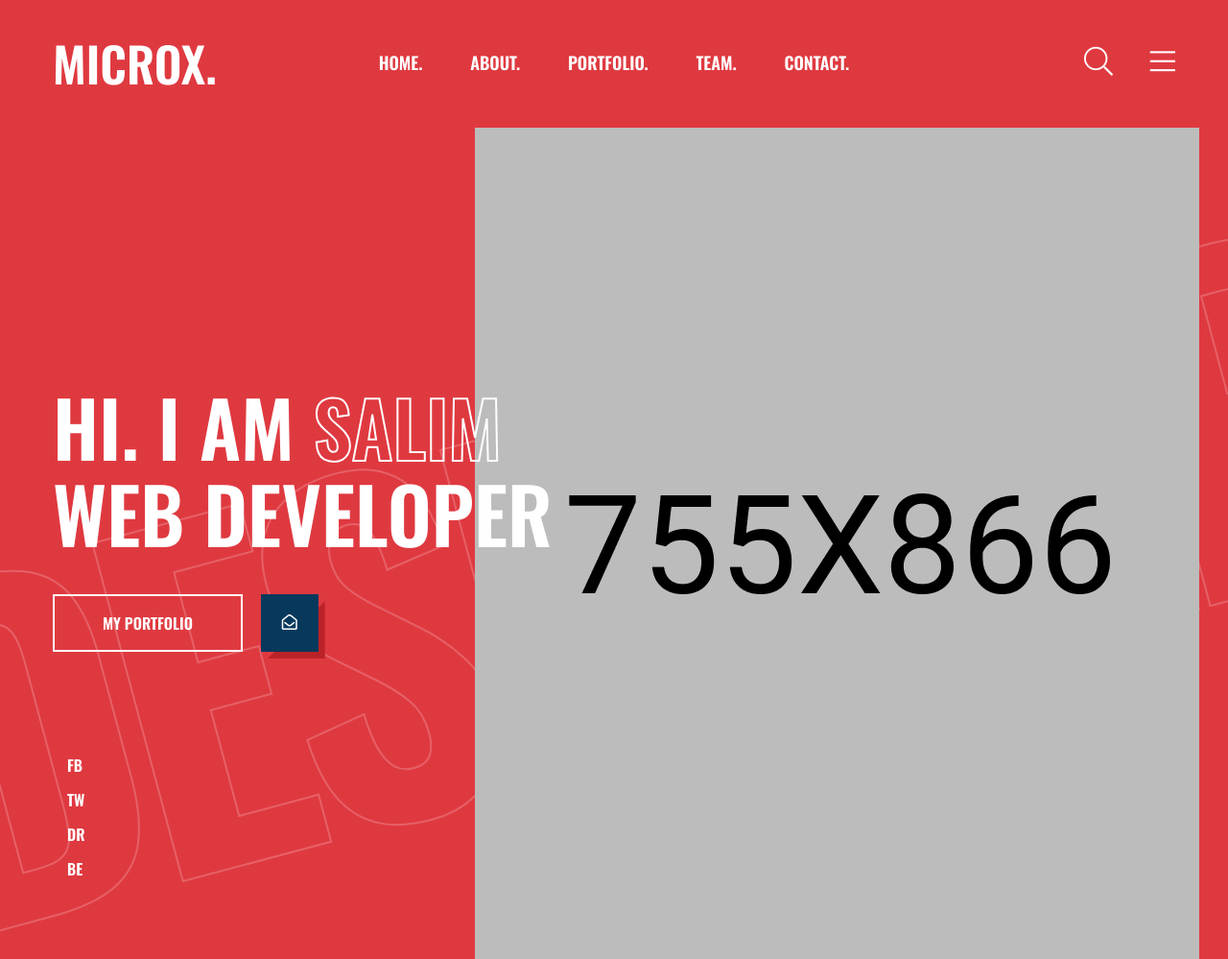
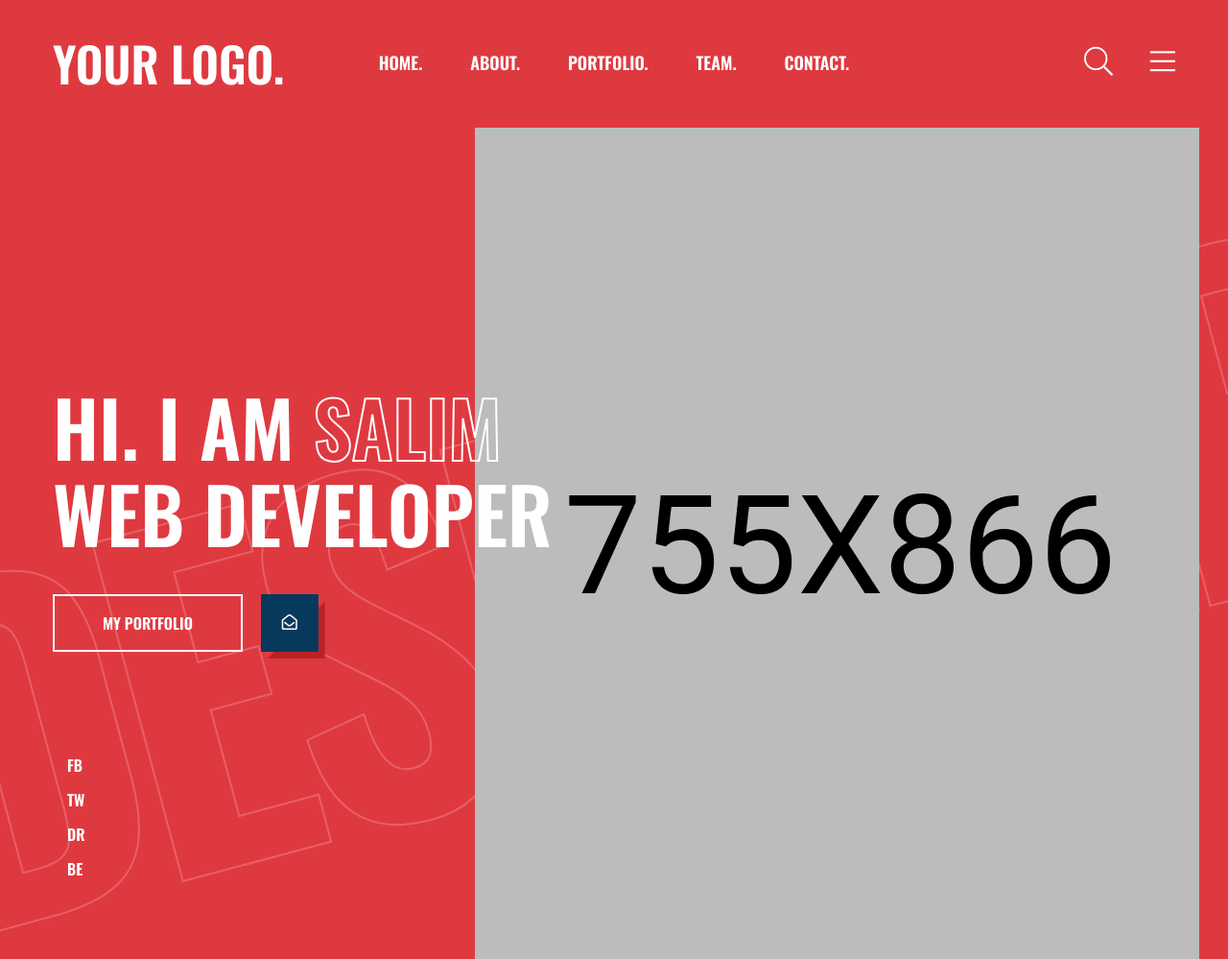
Before and after one commit to devsumon2015/Cv-Resume-And-Personal-Portfolio, a plain HTML site: page index.html in a window 1280 px wide. Shown: the top 999 px of the page at 96% size. Drawn offline with nearby package versions, Linux system fonts and the light colour scheme.

Commit message:
Update index.html

```diff
--- a/index.html
+++ b/index.html
@@ -78,7 +78,7 @@
                     <div class="row align-items-center">
                         <div class="col-xl-3 col-lg-3 col-md-4 col-6">
                             <div class="logo">
-                                <a href="index.html">Microx.</a>
+                                <a href="index.html">Your Logo.</a>
                             </div>
                         </div>
                         <div class="col-xl-6 col-lg-6 d-none d-lg-block">
@@ -738,7 +738,7 @@
                 <div class="row">
                     <div class="col-xl-3 col-lg-3 col-md-6 col-8">
                         <div class="logo">
-                            <a href="index.html">Microx.</a>
+                            <a href="index.html">Your Logo.</a>
                         </div>
                     </div>
                     <div class="col-xl-9 col-lg-9 col-md-6 col-4">
```
